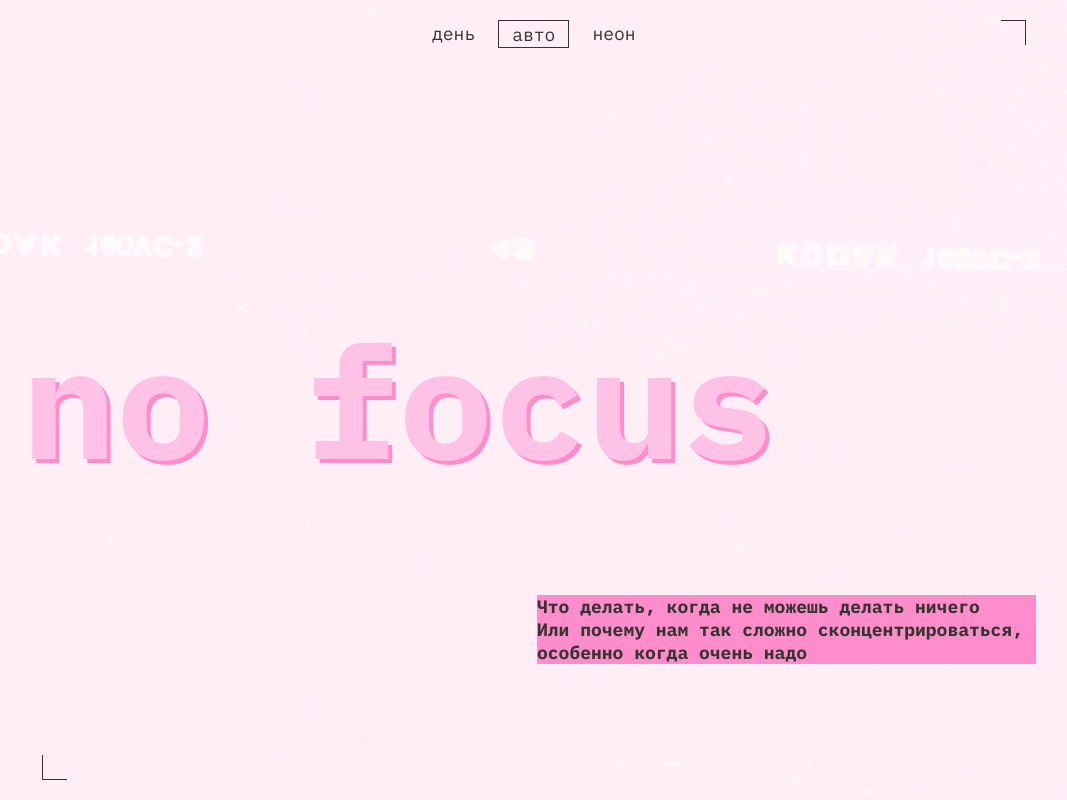
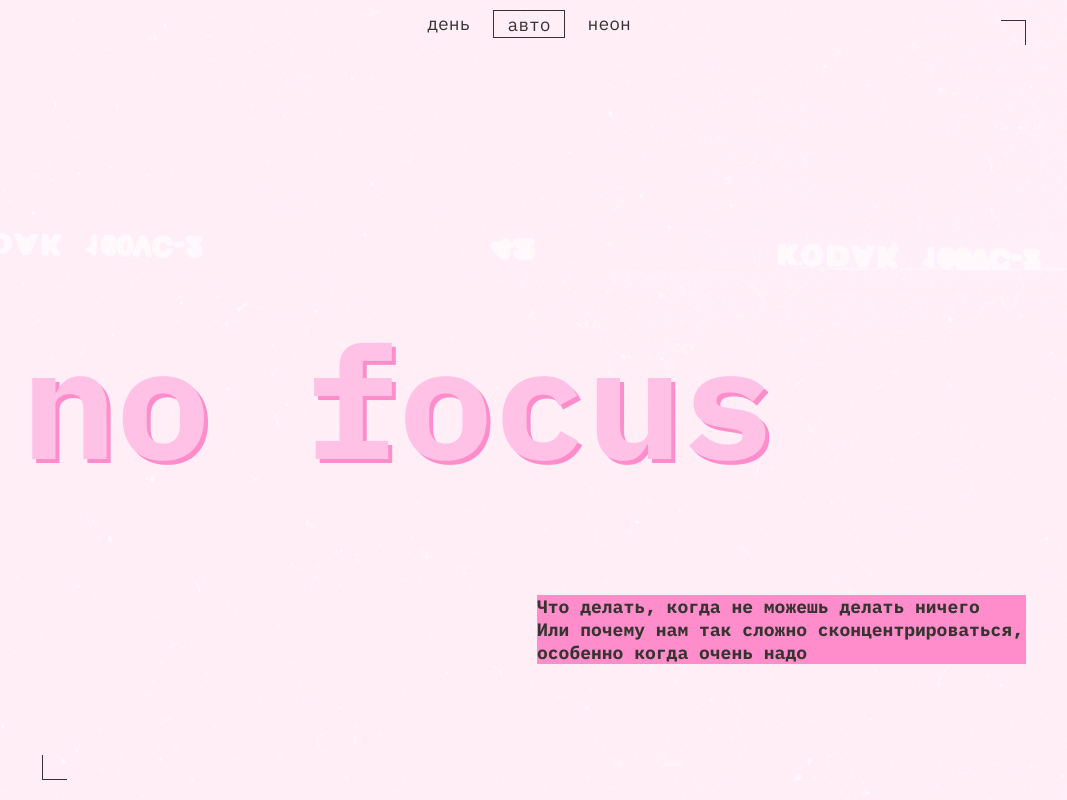
Before and after one commit to anton-orlov55/slozhno-sosredotochitsya-fd, a plain HTML site: page index.html in a window 1280 px wide. Shown: the top 800 px of the page, without its empty margins (106-1173 px from the left). Drawn offline with Linux system fonts and the light colour scheme.

Commit message:
Исправленная версия 3 итерация 09.03.25

```diff
--- a/styles/style.css
+++ b/styles/style.css
@@ -107,12 +107,14 @@
   font-size: 18px;
   font-weight: normal;
   color: var(--accent-color-base);
+  justify-self: end;
+  align-self: center;
+  margin-top: 10px;
 }
 
 .header__theme-menu-list {
   display: flex;
   flex-direction: column;
-  margin: 75px 0px 0px 0px;
 }
 
 .header__theme-menu-button {
@@ -312,19 +314,13 @@ img {
   }
 
   .header__theme-menu-list {
-    display: flex;
-    flex-direction: column;
-    margin: 192px 0px 0px 0px;
+    margin-top: 20px;
   }
 
   .header__theme-menu {
     margin: 0px 0px 0px 0px;
     gap: 10px;
     justify-content: end;
-  }
-
-  .header__theme-menu-item {
-    margin-bottom: 10px;
   }
 
   .hero-title {
@@ -429,15 +425,12 @@ img {
   }
 
   .header__theme-menu {
-    margin: 0px 377px 0px 377px;
-    justify-content: space-between;
+    align-self: start;
+    justify-self: center;
   }
 
   .header__theme-menu-list {
-    display: flex;
     flex-direction: row;
-    justify-content: space-between;
-    margin: 20px 0px 0px 0px;
   }
 
   .header__theme-menu-item {
```
